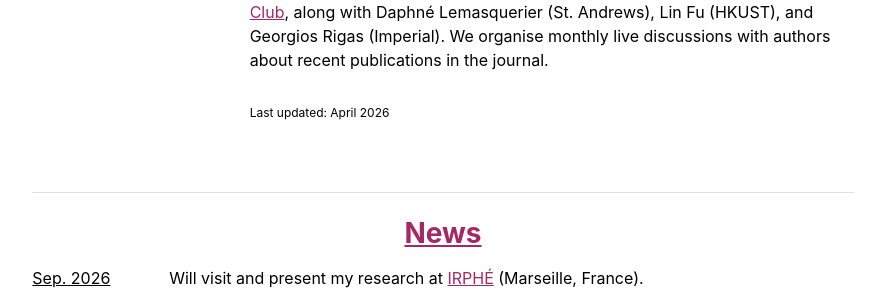
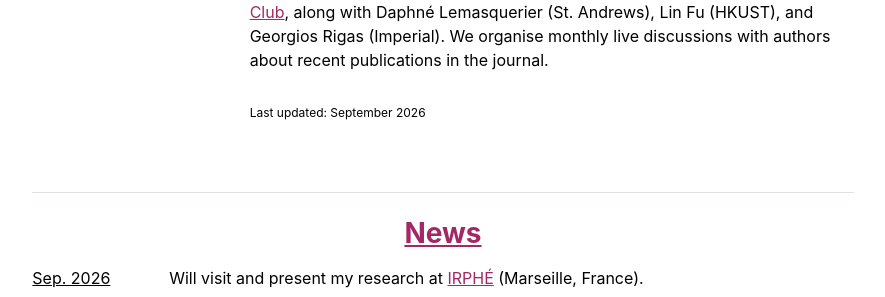
Before and after one commit to sofiaangriman/sofiaangriman.github.io, a Jekyll site: the page built from index.md, in a window 1280 px wide. Shown: the part 1019-1316 px from the top of the page, without its empty margins (197-1082 px from the left). Built offline with Jekyll 4.4.1, drawn with Linux system fonts in a browser that asks for light colours.

Commit message:
Update index.md

```diff
--- a/index.md
+++ b/index.md
@@ -18,4 +18,4 @@ My work focused on Lagrangian measurements of particle trajectories to investiga
 I am part of the editorial board of [Physical Review Fluids](https://journals.aps.org/prfluids/staff) as an Early Career Board Member, where I am responsible for outreach activities of the journal on social media.\
 I am also involved in the organising committee of the monthly [PRFluids Journal Club](https://journals.aps.org/journal-club), along with Daphné Lemasquerier (St. Andrews), Lin Fu (HKUST), and Georgios Rigas (Imperial). We organise monthly live discussions with authors about recent publications in the journal.\
 \
-<sub>Last updated: April 2026</sub>
+<sub>Last updated: September 2026</sub>
```
